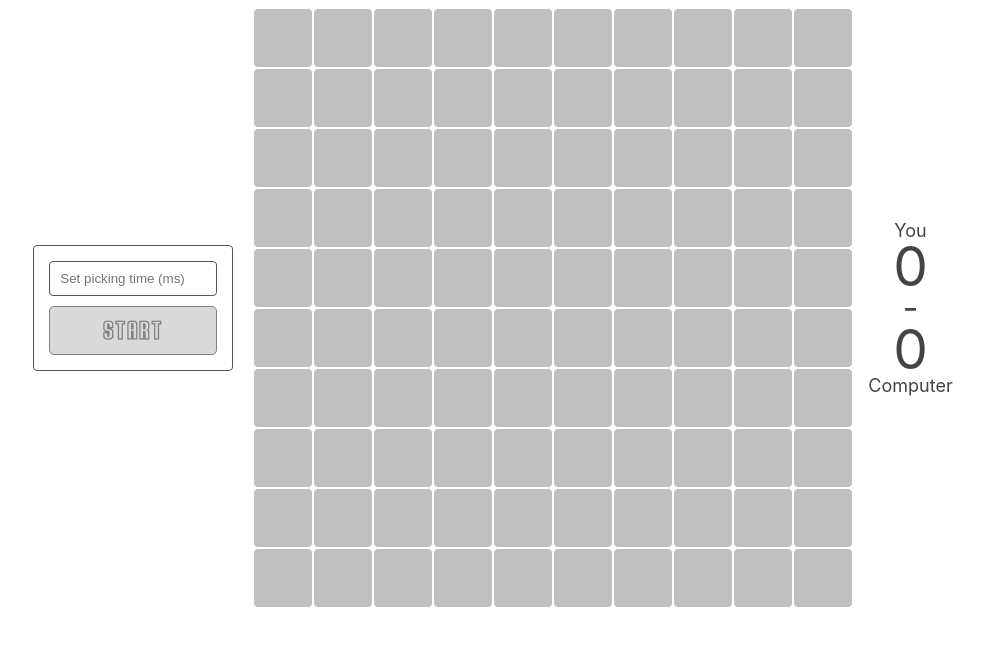
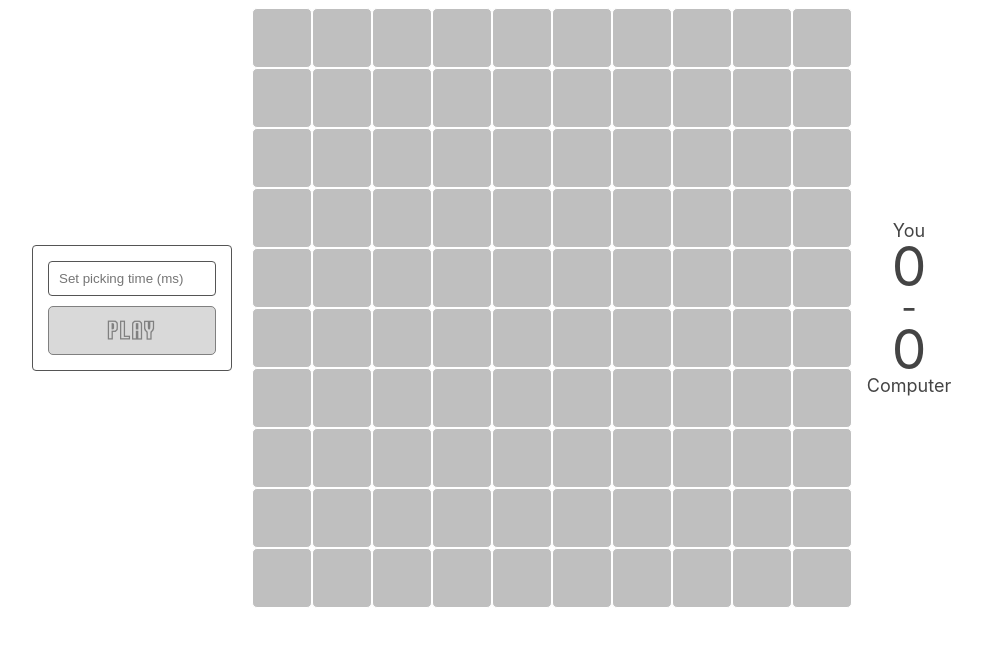
Before and after one commit to DmytroHildin/mini-game-test-task, an Angular app: page / in a window 1280 px wide. Shown: the top 646 px of the page, without its empty margins (147-1128 px from the left). Built offline with nearby package versions, Linux system fonts and the light colour scheme.

Commit message:
transfer initGameGrid method to the service

```diff
--- a/src/game-core/components/game-grid/game-grid.html
+++ b/src/game-core/components/game-grid/game-grid.html
@@ -1,4 +1,5 @@
-<div class="game-grid" [class.game-grid--disabled]="gameStatus === 'disabled'">
+<div class="game-grid"
+    [class.game-grid--disabled]="gameStatus === 'disabled'">
     @for (row of gameGrid; track $index) {
         <div class="game-grid__row">
             @for (cell of row; track $index) {
--- a/src/game-core/components/game-grid/game-grid.ts
+++ b/src/game-core/components/game-grid/game-grid.ts
@@ -1,10 +1,8 @@
 import { Component, OnInit } from '@angular/core';
 import { CellState, CellStatus, GameStatus } from '../../interfaces';
 import { GameService } from '../../services/game.service';
-import { delay, of, race, repeat, Subject, switchMap, takeWhile, tap, timer } from 'rxjs';
-import { takeUntilDestroyed } from '@angular/core/rxjs-interop';
+import { Observable, of, race, repeat, Subject, switchMap, takeWhile, tap, timer } from 'rxjs';
 import { ModalService } from '../../../ui/services/modal.service';
-import { GameScore } from '../game-score/game-score';
 import { GameResults } from '../game-results/game-results';
 import { ModalRef } from '../../../ui/injectors/modal-ref';
 
@@ -15,9 +13,8 @@ import { ModalRef } from '../../../ui/injectors/modal-ref';
   styleUrl: './game-grid.scss',
 })
 export class GameGrid implements OnInit {
-    readonly GRID_SIZE = 10;
 
-    public gameGrid: CellState[][] = [];
+    public gameGrid!: CellState[][];
     private timeInMs: number = 0;
     public selectedCellId: number|null = null;
     public gameStatus!: GameStatus
@@ -31,8 +28,7 @@ export class GameGrid implements OnInit {
     }
 
     ngOnInit(): void {
-        this.gameGrid = this.initGameGrid();
-
+        this.gameGrid = this.gameService.initGameGrid();
         this.gameService.timeInMs$.subscribe(ms => this.timeInMs = ms);
 
         this.gameService.gameStatus$.subscribe(status => {
@@ -44,17 +40,10 @@ export class GameGrid implements OnInit {
         })
     }
 
-    initGameGrid(): CellState[][] {
-        return Array.from({ length: this.GRID_SIZE },
-                          (_, row) => Array.from({ length: this.GRID_SIZE },
-                                                 (_, col) => ({id: row * this.GRID_SIZE + col, status: 'disabled'}))
-                        )
-    }
-
-    private startNewGame() {
+    private startNewGame(): void {
         of({})
             .pipe(
-                switchMap(() => this.startNextRound()),
+                switchMap(() => this.playNextRound()),
                 repeat({ delay: 300 }),
                 takeWhile(() => !this.gameService.isGameOver())
             )
@@ -72,7 +61,7 @@ export class GameGrid implements OnInit {
         this.cellClicked$.complete();
     }
 
-    private startNextRound() {
+    private playNextRound(): Observable<void | number> {
         this.cellClicked$ = new Subject();
 
         this.selectedCellId = null;
--- a/src/game-core/components/game-score/game-score.scss
+++ b/src/game-core/components/game-score/game-score.scss
@@ -2,13 +2,14 @@
     display: flex;
     flex-direction: column;
     align-items: center;
-    margin-left: 15px;
+    margin-left: 12px;
     color: #444;
 
     &__player {
         display: flex;
         flex-direction: column;
         align-items: center;
+        min-width: 90px;
         font-size: 55px;
 
         &-name {
--- a/src/game-core/components/game-starter/game-starter.html
+++ b/src/game-core/components/game-starter/game-starter.html
@@ -26,7 +26,7 @@
         </label>
 
         <button class="btn btn--sega"
-                [disabled]="!gameStarterForm.valid || (gameStatus$ | async) === 'playing'">Start</button>
+                [disabled]="!gameStarterForm.valid || (gameStatus$ | async) === 'playing'">Play</button>
     </form>
 
 </div>
--- a/src/game-core/services/game.service.ts
+++ b/src/game-core/services/game.service.ts
@@ -1,14 +1,16 @@
 import { Injectable } from '@angular/core';
 import { BehaviorSubject, Observable } from 'rxjs';
 
-import { GameStatus, Score } from '../interfaces';
+import { CellState, GameStatus, Score } from '../interfaces';
 
 @Injectable({
     providedIn: 'root',
 })
 export class GameService {
 
+    readonly GRID_SIZE = 10;
     readonly WIN_SCORE: number = 10;
+
     private lastRandomCellId: number | null = null;
 
     private timeInMs = new BehaviorSubject<number>(0);
@@ -27,7 +29,7 @@ export class GameService {
         return this.timeInMs.asObservable();
     }
 
-    setTime(ms: number) {
+    setTime(ms: number): void {
         this.timeInMs.next(ms);
     }
 
@@ -38,6 +40,13 @@ export class GameService {
             ...currentScore,
             [scorer]: ++currentScore[scorer]
         })
+    }
+
+    initGameGrid(): CellState[][] {
+        return Array.from({ length: this.GRID_SIZE },
+                            (_, row) => Array.from({ length: this.GRID_SIZE },
+                                                    (_, col) => ({id: row * this.GRID_SIZE + col, status: 'disabled'}))
+                        )
     }
 
     resetScore(): void {
--- a/src/ui/services/modal.service.ts
+++ b/src/ui/services/modal.service.ts
@@ -1,5 +1,4 @@
 import { ApplicationRef, ViewContainerRef, ComponentRef, Injectable, Injector, TemplateRef, Type, EnvironmentInjector, createComponent } from '@angular/core';
-//import { ModalInstance, ModalOptions } from '../interfaces/ui.model';
 import { takeUntil } from 'rxjs';
 import { ModalWrapperComponent } from '../components/modal-wrapper/modal-wrapper';
 import { ModalRef } from '../injectors/modal-ref';
```
